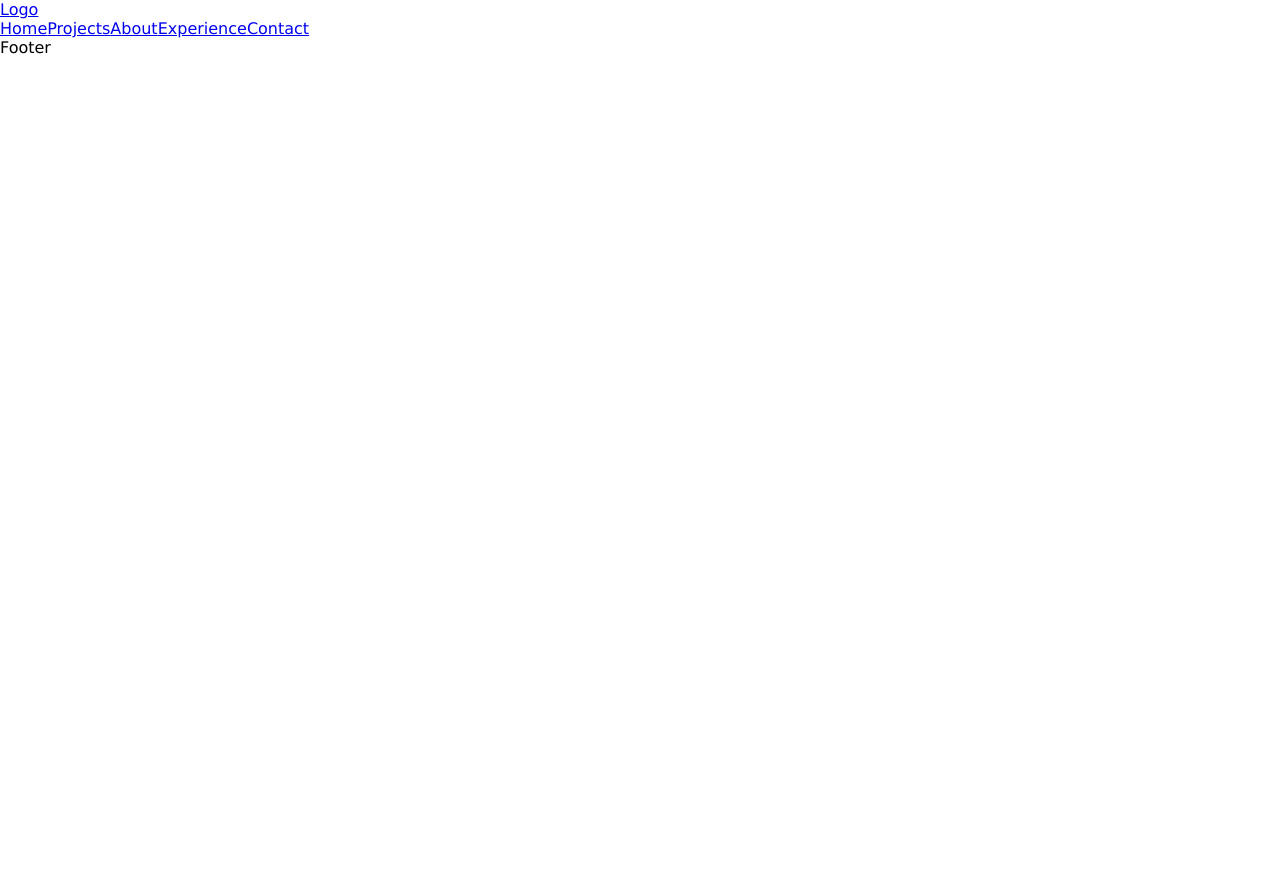
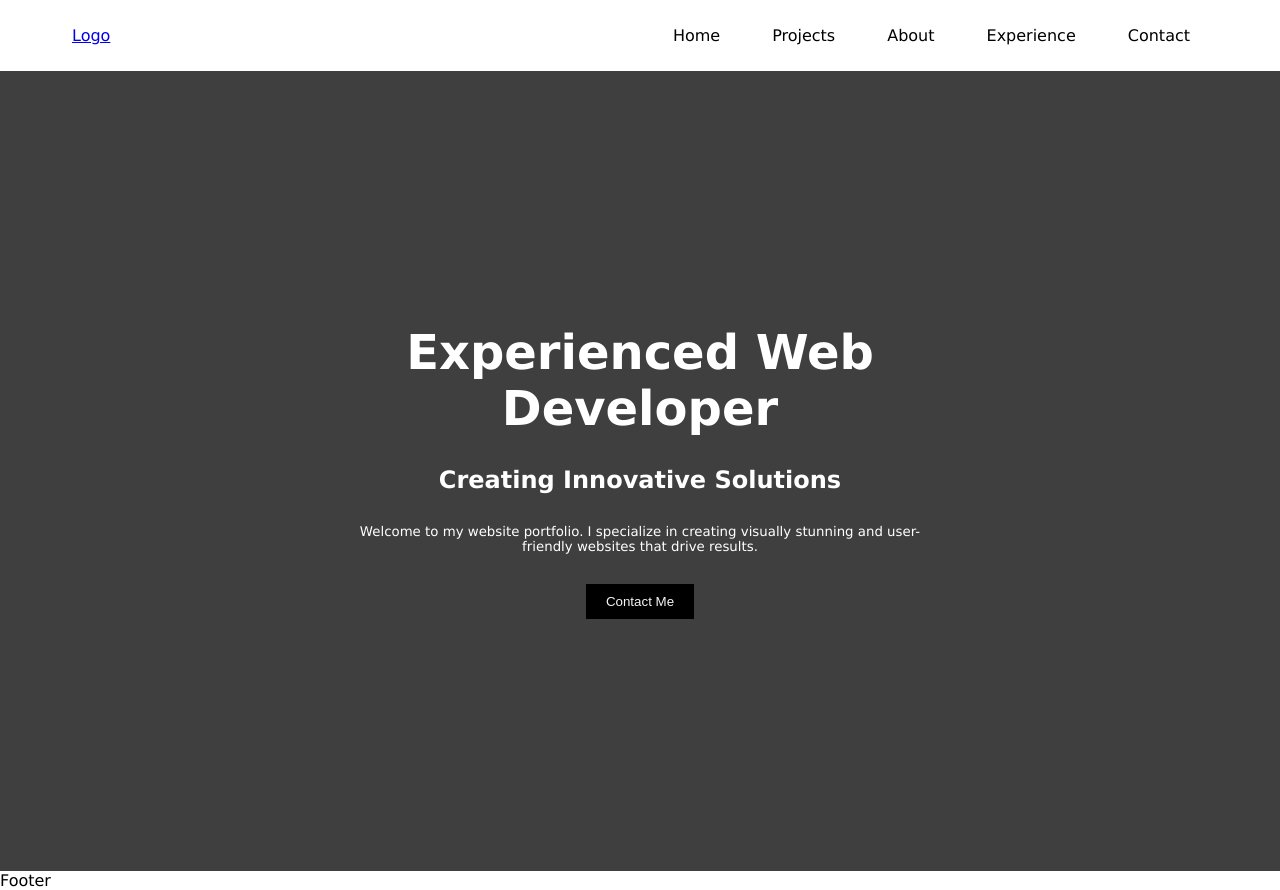
Before and after one commit to Chapp7/portfolio, a React (Vite) app: page / in a window 1280 px wide. Before the commit the page ends 800 px from the top, so only its background shows below. Built offline with nearby package versions, Linux system fonts and the light colour scheme.

Commit message:
added hero section

```diff
--- a/src/containers/Navbar/Navbar.jsx
+++ b/src/containers/Navbar/Navbar.jsx
@@ -1,3 +1,5 @@
+import "./Navbar.scss";
+
 const Navbar = () => {
   return (
     <nav className="navbar" role="navigation">
--- a/src/containers/Navbar/Navbar.scss
+++ b/src/containers/Navbar/Navbar.scss
@@ -19,7 +19,6 @@
       padding: 0.5rem 1rem;
       border: 2px solid transparent;
       border-radius: 10px;
-      transition: background-color var(--transition-speed), color var(--transition-speed);
 
       &:hover {
         background-color: lightblue;
--- a/src/pages/Home/Home.jsx
+++ b/src/pages/Home/Home.jsx
@@ -9,12 +9,26 @@ const Home = () => {
           <Navbar />
         </div>
 
+        <div className="landing-page">
+          <div className="header-content">
+            <h1>Experienced Web Developer</h1>
+            <h2>Creating Innovative Solutions</h2>
+            <small>
+              Welcome to my website portfolio. I specialize in creating visually
+              stunning and user-friendly websites that drive results.
+            </small>
+            <div className="buttons">
+              <button className="contact-me">Contact Me</button>
+            </div>
+          </div>
+        </div>
+
         <div className="footer">
           <Footer />
         </div>
       </div>
     </div>
-  )
+  );
 };
 
 export default Home;
--- a/src/pages/Home/Home.scss
+++ b/src/pages/Home/Home.scss
@@ -0,0 +1,47 @@
+@import '../../styles/colors/colors.scss';
+@import '../../styles/fonts/fonts.scss';
+
+.home {
+  &__content {
+    .landing-page {
+      background-color: $dashboard-background-color;
+      color: white;
+      height: 100vh;
+      display: flex;
+      justify-content: center;
+      align-items: center;
+      flex-direction: column;
+      text-align: center;
+      padding: 20px;
+
+      .header-content {
+        max-width: 600px;
+        display: flex;
+        flex-direction: column;
+        align-items: center;
+        gap: 30px;
+
+        h1 {
+          font-size: 3rem;
+        }
+
+        .buttons {
+          button {
+            background-color: $dashboard-buttons-color;
+            color: $timeline-background-color;
+            border: none;
+            padding: 10px 20px;
+            cursor: pointer;
+            transition: background-color 0.3s ease;
+
+            &.contact-me {
+              &:hover {
+                background-color: darken($dashboard-buttons-color, 10%);
+              }
+            }
+          }
+        }
+      }
+    }
+  }
+}
```
